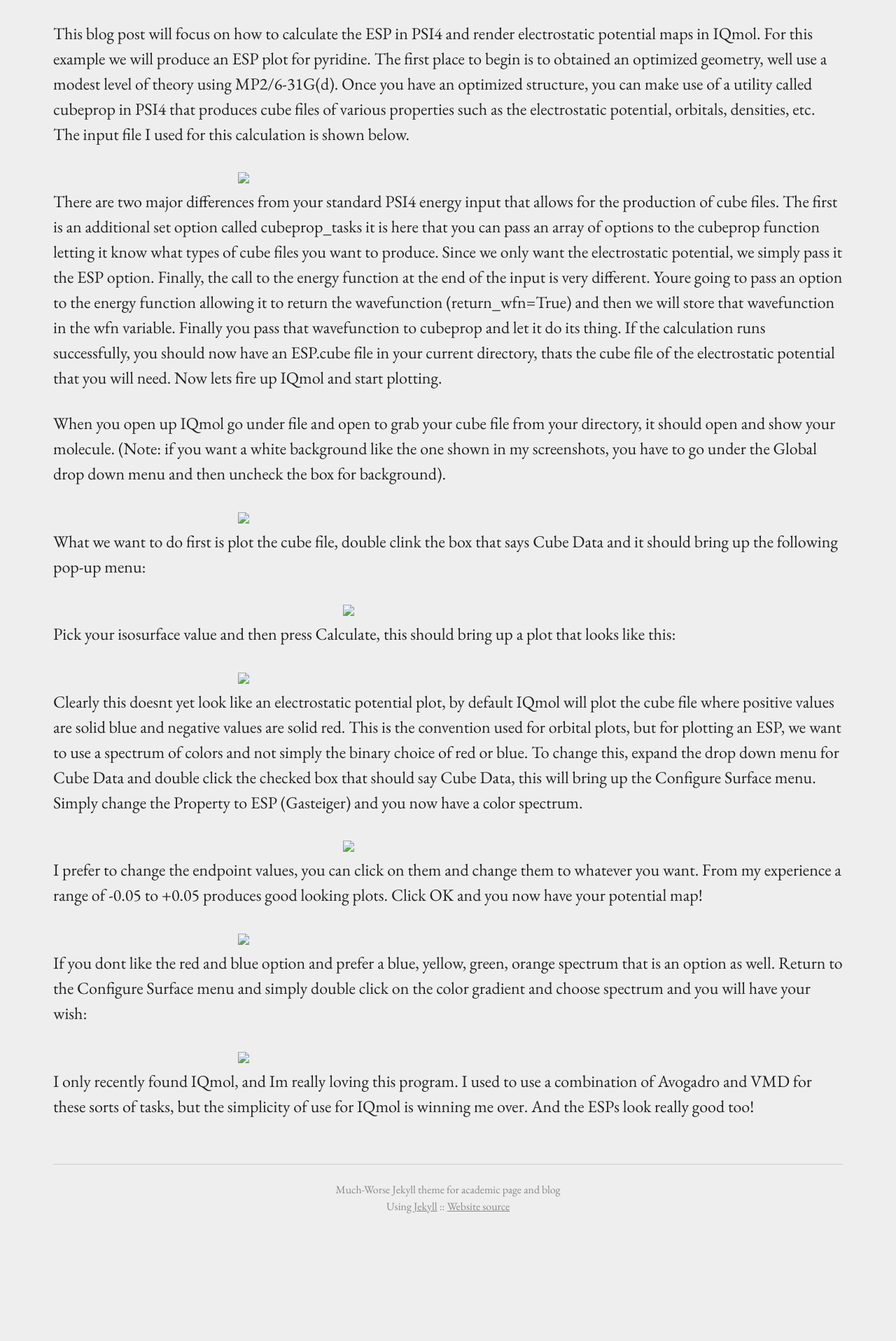
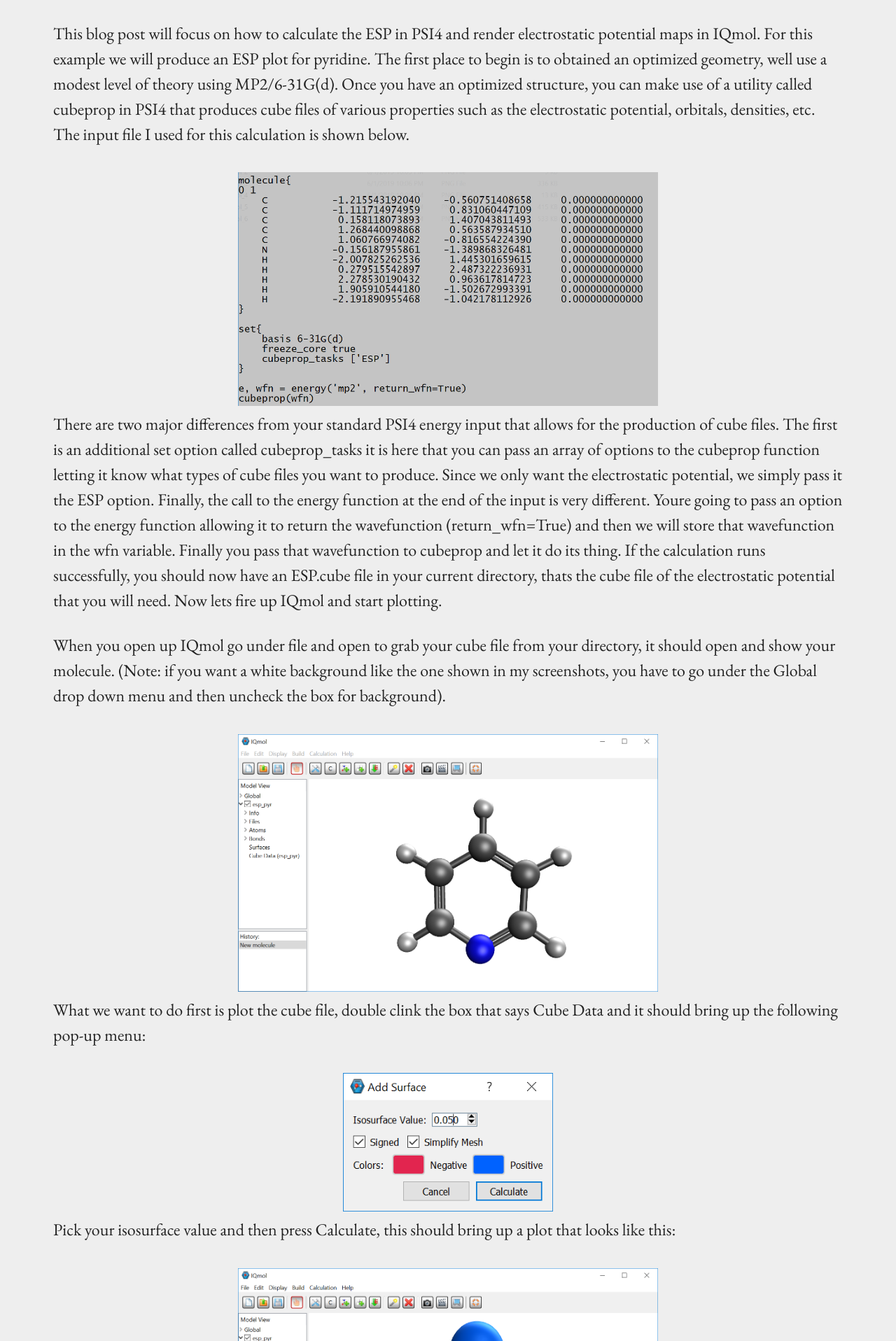
Before and after one commit to WDerricotte/wderricotte.github.io, a Jekyll site: the page built from _posts/2019-06-01-Plotting-ESPs.md, in a window 1280 px wide. Shown: the part 503-2419 px from the top of the page at 70% size. Built offline with Jekyll 4.4.1, drawn with Linux system fonts in a browser that asks for light colours; before the commit the page ends 2262 px from its top, so only the background shows below that.

Commit message:
Blog post

```diff
--- a/_posts/2019-06-01-Plotting-ESPs.md
+++ b/_posts/2019-06-01-Plotting-ESPs.md
@@ -10,34 +10,34 @@
 
 This blog post will focus on how to calculate the ESP in PSI4 and render electrostatic potential maps in IQmol. For this example we will produce an ESP plot for pyridine. The first place to begin is to obtained an optimized geometry, well use a modest level of theory using MP2/6-31G(d). Once you have an optimized structure, you can make use of a utility called cubeprop in PSI4 that produces cube files of various properties such as the electrostatic potential, orbitals, densities, etc. The input file I used for this calculation is shown below.
 
-{% include image.html url="../../../images/psi4_inp.PNG" caption="" width="600px" align="center" %}
+{% include image.html url="../../../../images/psi4_inp.PNG" caption="" width="600px" align="center" %}
 
 There are two major differences from your standard PSI4 energy input that allows for the production of cube files. The first is an additional set option called cubeprop_tasks it is here that you can pass an array of options to the cubeprop function letting it know what types of cube files you want to produce. Since we only want the electrostatic potential, we simply pass it the ESP option. Finally, the call to the energy function at the end of the input is very different. Youre going to pass an option to the energy function allowing it to return the wavefunction (return_wfn=True) and then we will store that wavefunction in the wfn variable. Finally you pass that wavefunction to cubeprop and let it do its thing. If the calculation runs successfully, you should now have an ESP.cube file in your current directory, thats the cube file of the electrostatic potential that you will need. Now lets fire up IQmol and start plotting.
 
 When you open up IQmol go under file and open to grab your cube file from your directory, it should open and show your molecule. (Note: if you want a white background like the one shown in my screenshots, you have to go under the Global drop down menu and then uncheck the box for background).
 
-{% include image.html url="../../../images/iqmol_1.PNG" caption="" width="600px" align="center" %}
+{% include image.html url="../../../../images/iqmol_1.PNG" caption="" width="600px" align="center" %}
 
 What we want to do first is plot the cube file, double clink the box that says Cube Data and it should bring up the following pop-up menu:
 
-{% include image.html url="../../../images/iqmol_2.PNG" caption="" width="300px" align="center" %}
+{% include image.html url="../../../../images/iqmol_2.PNG" caption="" width="300px" align="center" %}
 
 
 Pick your isosurface value and then press Calculate, this should bring up a plot that looks like this:
 
-{% include image.html url="../../../images/iqmol_3.PNG" caption="" width="600px" align="center" %}
+{% include image.html url="../../../../images/iqmol_3.PNG" caption="" width="600px" align="center" %}
 
 Clearly this doesnt yet look like an electrostatic potential plot, by default IQmol will plot the cube file where positive values are solid blue and negative values are solid red. This is the convention used for orbital plots, but for plotting an ESP, we want to use a spectrum of colors and not simply the binary choice of red or blue. To change this, expand the drop down menu for Cube Data and double click the checked box that should say Cube Data, this will bring up the Configure Surface menu. Simply change the Property to ESP (Gasteiger) and you now have a color spectrum.
 
-{% include image.html url="../../../images/iqmol_4.PNG" caption="" width="300px" align="center" %}
+{% include image.html url="../../../../images/iqmol_4.PNG" caption="" width="300px" align="center" %}
 
 I prefer to change the endpoint values, you can click on them and change them to whatever you want. From my experience a range of -0.05 to +0.05 produces good looking plots. Click OK and you now have your potential map!
 
-{% include image.html url="../../../images/iqmol_5.PNG" caption="" width="600px" align="center" %}
+{% include image.html url="../../../../images/iqmol_5.PNG" caption="" width="600px" align="center" %}
 
 
 If you dont like the red and blue option and prefer a blue, yellow, green, orange spectrum that is an option as well. Return to the Configure Surface menu and simply double click on the color gradient and choose spectrum and you will have your wish:
 
-{% include image.html url="../../../images/iqmol_6.PNG" caption="" width="600px" align="center" %}
+{% include image.html url="../../../../images/iqmol_6.PNG" caption="" width="600px" align="center" %}
 
 I only recently found IQmol, and Im really loving this program. I used to use a combination of Avogadro and VMD for these sorts of tasks, but the simplicity of use for IQmol is winning me over. And the ESPs look really good too!
```
